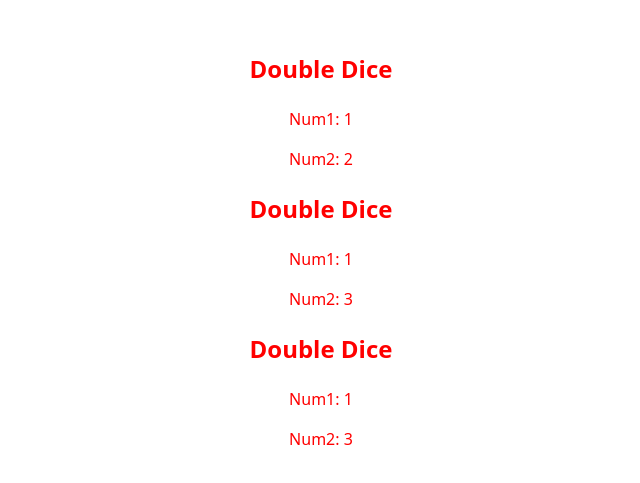
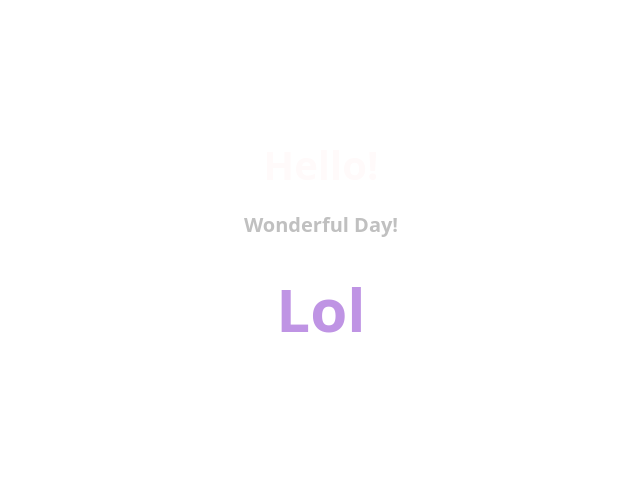
Before and after one commit to TetianaTalebi/my_react_vite_app_2, a React (Vite) app in the folder my_react_vite_app_2/: page / in a window 1280 px wide. Shown: the part 151-634 px from the top of the page, without its empty margins (319-959 px from the left). Built offline with nearby package versions, Linux system fonts and the light colour scheme.

Commit message:
Create "Heading" component that accepts style property values as props

```diff
--- a/my_react_vite_app_2/src/App.jsx
+++ b/my_react_vite_app_2/src/App.jsx
@@ -1,14 +1,14 @@
 import './App.css'
-import DoubleDice from './DoubleDice'
+import Heading from './Heading'
 
 function App() {
 
 
   return (
     <>
-      <DoubleDice />
-      <DoubleDice />
-      <DoubleDice />
+      <Heading text="Hello!" />
+      <Heading text="Wonderful Day!" color="silver" fontSize="20px" />
+      <Heading text="Lol" color="#BF94E4" fontSize="60px" />
     </>
   )
 }
--- /dev/null
+++ b/my_react_vite_app_2/src/Heading.jsx
@@ -0,0 +1,7 @@
+
+// Pass values of style properties as props
+export default function Heading({text, color="snow", fontSize="40px"}) {
+
+    return <h1 style={{color: color, fontSize: fontSize}}>{text}</h1>
+
+}
```
